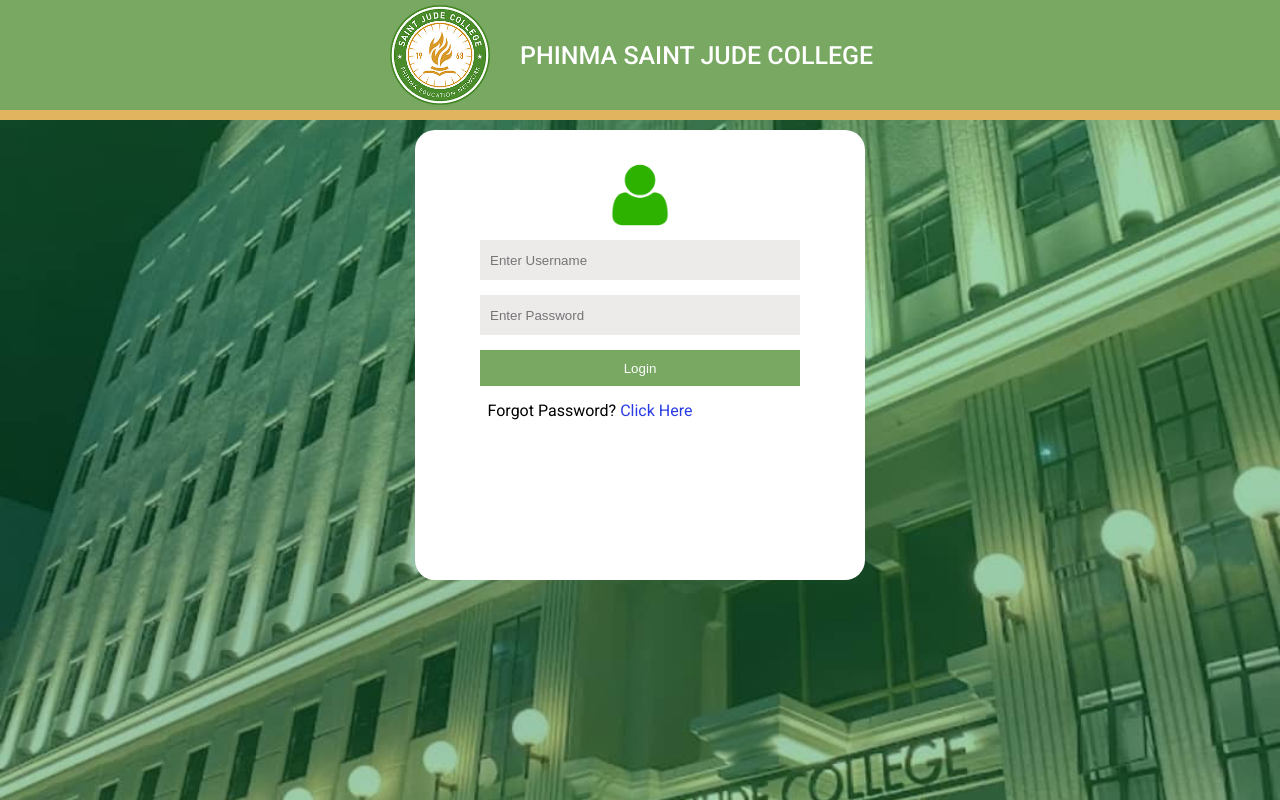
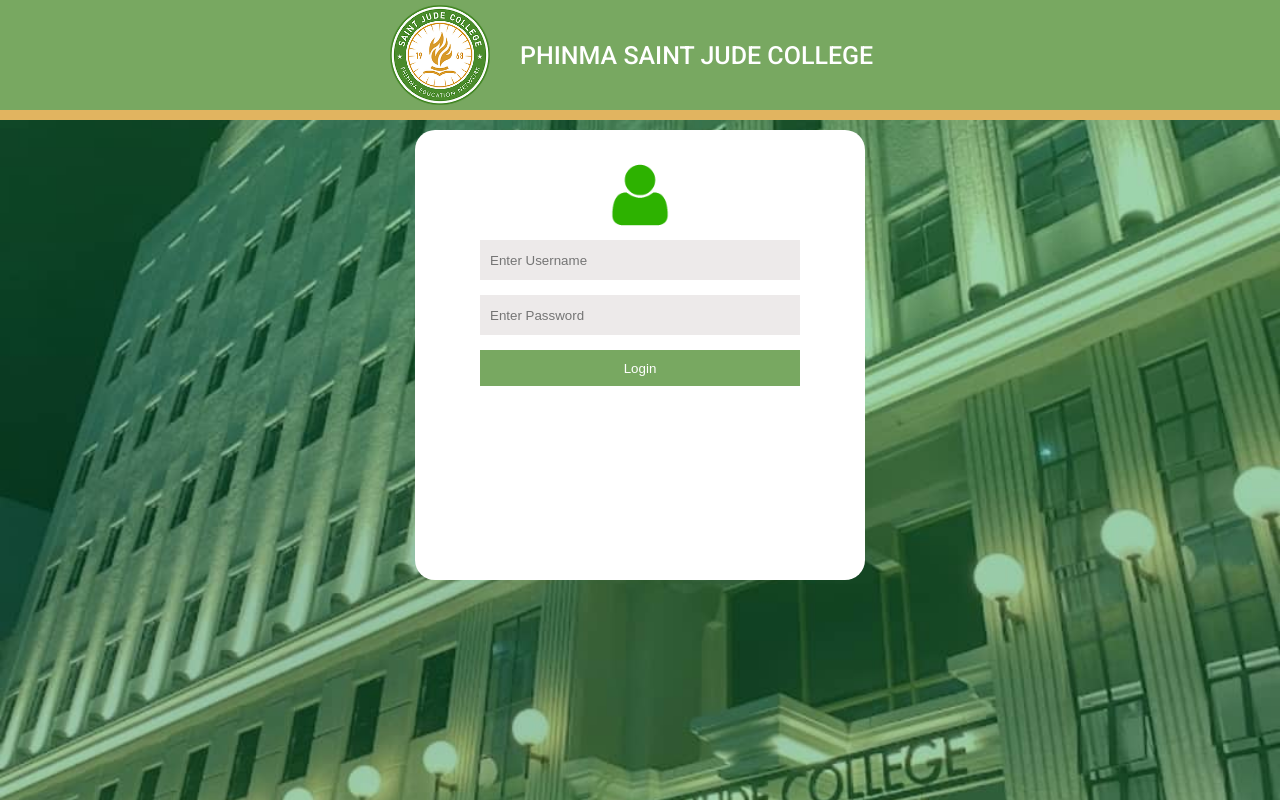
Before and after one commit to EdricKlte/attendance, a PHP site: page /attendance/admin/login.php in a window 1280 px wide. Run offline with PHP 8.4, Linux system fonts and the light colour scheme; a user stored in the database is signed in.

Commit message:
remove forgot password in admin login

```diff
--- a/admin/login.php
+++ b/admin/login.php
@@ -66,7 +66,6 @@
         <input type="text" name="username" placeholder="Enter Username" required />
         <input type="password" name="password" placeholder="Enter Password" required />
         <input type="submit" value="Login" name="login" />
-        <p>Forgot Password? <a href="#">Click Here</a></p>
       </form>
     </div>
   </div>
```
